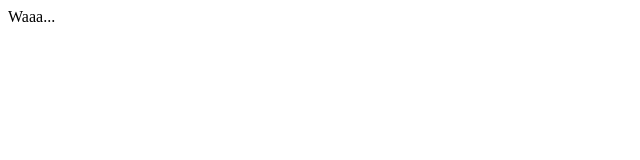
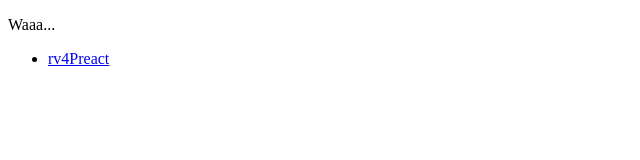
Before and after one commit to mchaliadzinau/rv4Flyver.github.io, a plain HTML site: page index.html in a window 1280 px wide. Shown: the whole page, without its empty margins (0-640 px from the left). Drawn offline with Linux system fonts and the light colour scheme.

Commit message:
Push link to repo

```diff
--- a/index.html
+++ b/index.html
@@ -22,7 +22,12 @@
     <meta name="theme-color" content="#673AB8">
   <link href="/styles.css" rel="stylesheet"></head>
   <body>
-    <div id="root">Waaa...</div>
+    <div id="root">
+      <p>Waaa...</p>
+      <ul>
+        <li><a href="https://rv4flyver.github.io/rv4Preact/">rv4Preact</a></li>
+      </ul>
+    </div>
     <script type="text/javascript" src="/index.js"></script>
   </body>
 </html>
```
